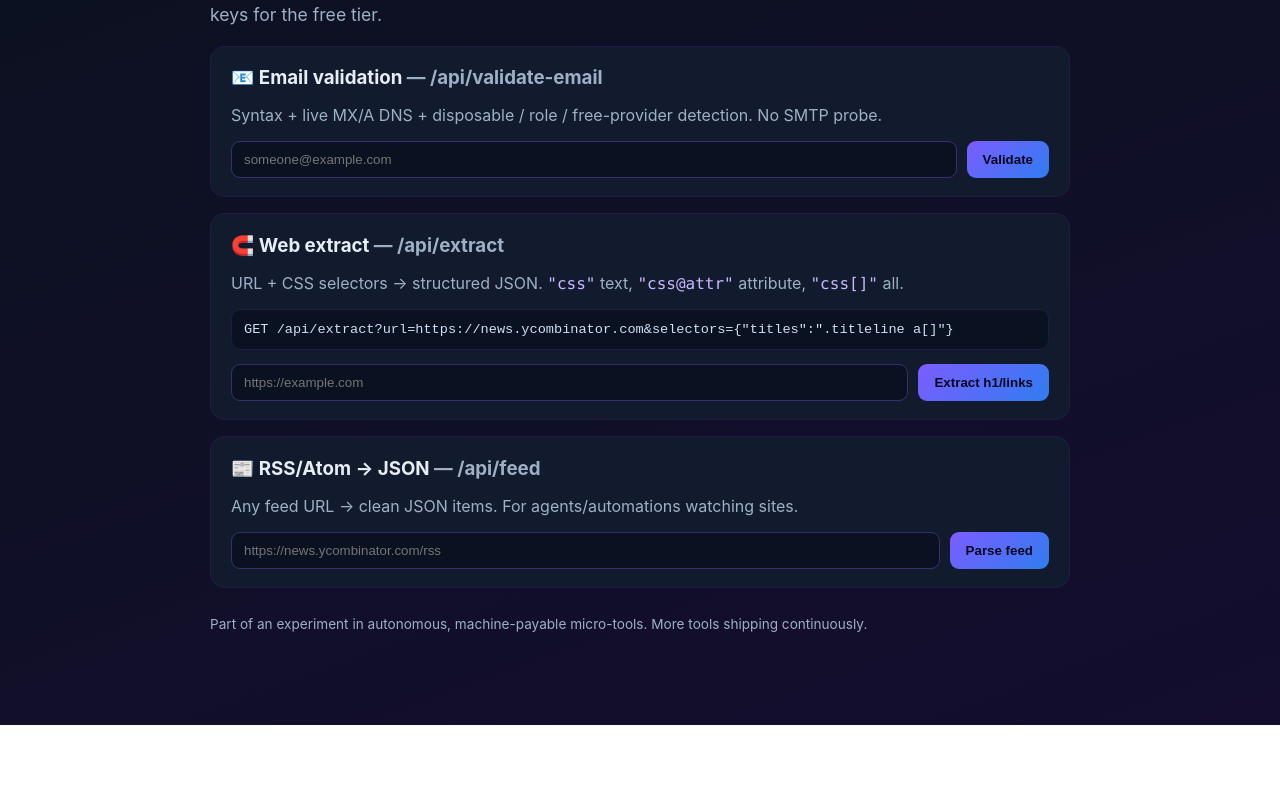
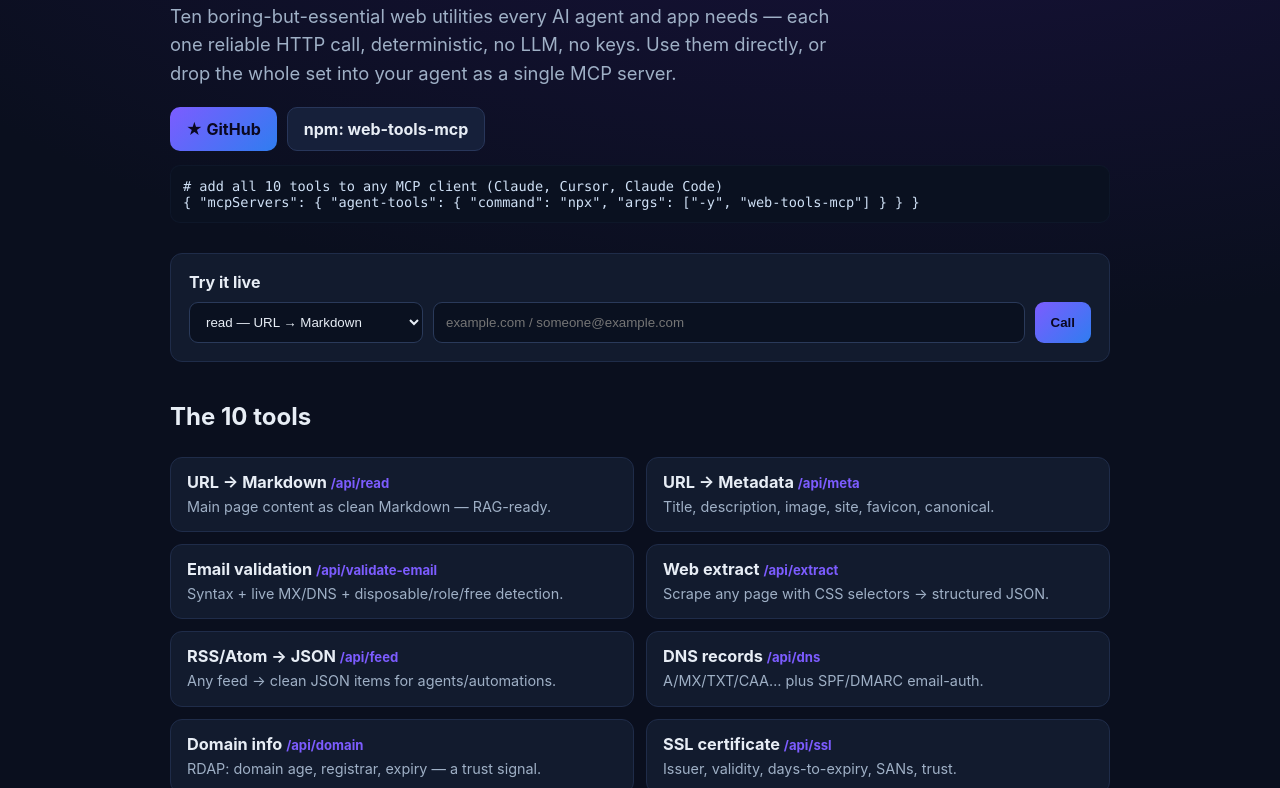
Before and after one commit to mlawsonking/MCP, a website: page agent-tools-api/index.html in a window 1280 px wide. Shown: the part 154-942 px from the top of the page. Before the commit the page ends 879 px from the top, so only its background shows below. Drawn offline with Linux system fonts and the light colour scheme.

Commit message:
Add monetization switch (edge middleware), rebuilt landing page, smithery.yaml
Co-Authored-By: Claude Opus 4.8 <noreply@anthropic.com>

```diff
--- a/agent-tools-api/index.html
+++ b/agent-tools-api/index.html
@@ -3,59 +3,98 @@
 <head>
 <meta charset="utf-8">
 <meta name="viewport" content="width=device-width, initial-scale=1">
-<title>Agent Tools API — deterministic utilities for AI agents</title>
+<title>Agent Tools — 10 deterministic web utilities for AI agents</title>
+<meta name="description" content="10 free, deterministic web-utility APIs for AI agents & developers — read pages as Markdown, unfurl metadata, validate email, scrape with CSS, parse feeds, DNS/RDAP/SSL/HTTP/structured-data. One MCP server.">
 <style>
-  :root{--bg:#0b1220;--card:#121b2e;--fg:#e7edf5;--muted:#9fb0c6;--a:#7c5cff;--b:#2f7df0}
-  *{box-sizing:border-box}body{margin:0;font-family:-apple-system,Segoe UI,Roboto,Arial,sans-serif;background:linear-gradient(160deg,#0b1220,#140d2e);color:var(--fg)}
-  .wrap{max-width:900px;margin:0 auto;padding:48px 20px 80px}
-  h1{font-size:2.1rem;margin:0 0 .3em;letter-spacing:-.5px}
-  .tag{display:inline-block;background:rgba(124,92,255,.15);color:var(--a);border:1px solid rgba(124,92,255,.4);padding:.2em .7em;border-radius:999px;font-size:.8rem;font-weight:600}
-  p.lead{color:var(--muted);font-size:1.1rem;line-height:1.5}
-  .tool{background:var(--card);border:1px solid #221a44;border-radius:14px;padding:18px 20px;margin:16px 0}
-  .tool h3{margin:.1em 0 .3em} code{font-family:ui-monospace,Menlo,Consolas,monospace;color:#c9b8ff}
-  pre{background:#0a1120;border:1px solid #221a44;border-radius:10px;padding:12px;overflow:auto;color:#cfe0f5;font-size:.85rem}
-  .row{display:flex;gap:10px;flex-wrap:wrap;margin-top:8px}
-  input{flex:1;min-width:220px;background:#0a1120;border:1px solid #3a2f6a;color:var(--fg);padding:10px 12px;border-radius:9px}
-  button{background:linear-gradient(135deg,var(--a),var(--b));color:#0a0820;border:0;font-weight:800;padding:10px 16px;border-radius:9px;cursor:pointer}
-  .out{white-space:pre-wrap;max-height:220px;overflow:auto;margin-top:8px;display:none}
-  .muted{color:var(--muted)}
+  :root{--bg:#0a0f1e;--card:#121b2e;--fg:#e7edf5;--muted:#9fb0c6;--a:#7c5cff;--b:#2f7df0;--g:#3ad29f}
+  *{box-sizing:border-box}body{margin:0;font-family:-apple-system,Segoe UI,Roboto,Arial,sans-serif;background:radial-gradient(1200px 600px at 70% -10%,#1a1240,#0a0f1e);color:var(--fg)}
+  .wrap{max-width:980px;margin:0 auto;padding:54px 20px 90px}
+  .tag{display:inline-block;background:rgba(58,210,159,.15);color:var(--g);border:1px solid rgba(58,210,159,.35);padding:.2em .7em;border-radius:999px;font-size:.8rem;font-weight:600}
+  h1{font-size:2.5rem;margin:.3em 0 .2em;letter-spacing:-1px}
+  .lead{color:var(--muted);font-size:1.15rem;line-height:1.55;max-width:680px}
+  .cta{display:flex;gap:10px;flex-wrap:wrap;margin:20px 0 8px}
+  .btn{display:inline-flex;align-items:center;gap:.5em;text-decoration:none;font-weight:700;padding:11px 16px;border-radius:10px}
+  .btn.p{background:linear-gradient(135deg,var(--a),var(--b));color:#0a0820}
+  .btn.s{background:#16203a;color:var(--fg);border:1px solid #28365a}
+  code,pre{font-family:ui-monospace,Menlo,Consolas,monospace}
+  pre{background:#0a1120;border:1px solid #22305030;border-radius:10px;padding:12px;overflow:auto;color:#cfe0f5;font-size:.85rem}
+  .grid{display:grid;grid-template-columns:1fr 1fr;gap:12px;margin:26px 0}
+  @media(max-width:720px){.grid{grid-template-columns:1fr}}
+  .tool{background:var(--card);border:1px solid #1f2c49;border-radius:12px;padding:14px 16px}
+  .tool h3{margin:0 0 .25em;font-size:1.02rem}
+  .tool .ep{color:var(--a);font-size:.82rem}
+  .tool p{margin:.35em 0 0;color:var(--muted);font-size:.9rem;line-height:1.4}
+  .try{margin:30px 0;background:var(--card);border:1px solid #1f2c49;border-radius:12px;padding:18px}
+  .row{display:flex;gap:10px;flex-wrap:wrap}
+  select,input{background:#0a1120;border:1px solid #2a3a5a;color:var(--fg);padding:11px 12px;border-radius:9px}
+  input{flex:1;min-width:200px}
+  button{background:linear-gradient(135deg,var(--a),var(--b));color:#0a0820;border:0;font-weight:800;padding:11px 16px;border-radius:9px;cursor:pointer}
+  .out{white-space:pre-wrap;max-height:300px;overflow:auto;margin-top:12px;display:none}
+  .muted{color:var(--muted)} a{color:var(--g)}
+  h2{margin-top:40px}
 </style>
 </head>
 <body>
 <div class="wrap">
-  <span class="tag">Engine #2 · live suite</span>
-  <h1>Agent Tools API</h1>
-  <p class="lead">Boring, deterministic web utilities every AI agent and app needs — one reliable call each. No LLM, no keys for the free tier.</p>
+  <span class="tag">live · free tier · one MCP server</span>
+  <h1>Agent Tools</h1>
+  <p class="lead">Ten boring-but-essential web utilities every AI agent and app needs — each one
+  reliable HTTP call, deterministic, no LLM, no keys. Use them directly, or drop the whole set into
+  your agent as a single MCP server.</p>
 
-  <div class="tool">
-    <h3>📧 Email validation <span class="muted">— /api/validate-email</span></h3>
-    <p class="muted">Syntax + live MX/A DNS + disposable / role / free-provider detection. No SMTP probe.</p>
-    <div class="row"><input id="e_in" placeholder="someone@example.com"><button onclick="run('validate-email','email','e_in','e_out')">Validate</button></div>
-    <pre class="out" id="e_out"></pre>
+  <div class="cta">
+    <a class="btn p" href="https://github.com/mlawsonking/MCP">★ GitHub</a>
+    <a class="btn s" href="https://www.npmjs.com/package/web-tools-mcp">npm: web-tools-mcp</a>
+  </div>
+  <pre># add all 10 tools to any MCP client (Claude, Cursor, Claude Code)
+{ "mcpServers": { "agent-tools": { "command": "npx", "args": ["-y", "web-tools-mcp"] } } }</pre>
+
+  <div class="try">
+    <strong>Try it live</strong>
+    <div class="row" style="margin-top:10px">
+      <select id="ep">
+        <option value="read?url=">read — URL → Markdown</option>
+        <option value="meta?url=">meta — URL → metadata</option>
+        <option value="validate-email?email=">validate-email</option>
+        <option value="dns?domain=">dns — records + SPF/DMARC</option>
+        <option value="domain?name=">domain — RDAP age/registrar</option>
+        <option value="ssl?host=">ssl — certificate</option>
+        <option value="http?url=">http — redirects + headers</option>
+        <option value="structured?url=">structured — JSON-LD/schema</option>
+        <option value="feed?url=">feed — RSS/Atom → JSON</option>
+      </select>
+      <input id="val" placeholder="example.com / someone@example.com">
+      <button id="go">Call</button>
+    </div>
+    <pre class="out" id="out"></pre>
   </div>
 
-  <div class="tool">
-    <h3>🧲 Web extract <span class="muted">— /api/extract</span></h3>
-    <p class="muted">URL + CSS selectors → structured JSON. <code>"css"</code> text, <code>"css@attr"</code> attribute, <code>"css[]"</code> all.</p>
-    <pre>GET /api/extract?url=https://news.ycombinator.com&selectors={"titles":".titleline a[]"}</pre>
-    <div class="row"><input id="x_in" placeholder="https://example.com"><button onclick="runExtract()">Extract h1/links</button></div>
-    <pre class="out" id="x_out"></pre>
+  <h2>The 10 tools</h2>
+  <div class="grid">
+    <div class="tool"><h3>URL → Markdown <span class="ep">/api/read</span></h3><p>Main page content as clean Markdown — RAG-ready.</p></div>
+    <div class="tool"><h3>URL → Metadata <span class="ep">/api/meta</span></h3><p>Title, description, image, site, favicon, canonical.</p></div>
+    <div class="tool"><h3>Email validation <span class="ep">/api/validate-email</span></h3><p>Syntax + live MX/DNS + disposable/role/free detection.</p></div>
+    <div class="tool"><h3>Web extract <span class="ep">/api/extract</span></h3><p>Scrape any page with CSS selectors → structured JSON.</p></div>
+    <div class="tool"><h3>RSS/Atom → JSON <span class="ep">/api/feed</span></h3><p>Any feed → clean JSON items for agents/automations.</p></div>
+    <div class="tool"><h3>DNS records <span class="ep">/api/dns</span></h3><p>A/MX/TXT/CAA… plus SPF/DMARC email-auth.</p></div>
+    <div class="tool"><h3>Domain info <span class="ep">/api/domain</span></h3><p>RDAP: domain age, registrar, expiry — a trust signal.</p></div>
+    <div class="tool"><h3>SSL certificate <span class="ep">/api/ssl</span></h3><p>Issuer, validity, days-to-expiry, SANs, trust.</p></div>
+    <div class="tool"><h3>HTTP inspector <span class="ep">/api/http</span></h3><p>Redirect chain + security-header report.</p></div>
+    <div class="tool"><h3>Structured data <span class="ep">/api/structured</span></h3><p>JSON-LD / schema.org / OpenGraph extraction.</p></div>
   </div>
 
-  <div class="tool">
-    <h3>📰 RSS/Atom → JSON <span class="muted">— /api/feed</span></h3>
-    <p class="muted">Any feed URL → clean JSON items. For agents/automations watching sites.</p>
-    <div class="row"><input id="f_in" placeholder="https://news.ycombinator.com/rss"><button onclick="run('feed','url','f_in','f_out')">Parse feed</button></div>
-    <pre class="out" id="f_out"></pre>
-  </div>
-
-  <p class="muted" style="margin-top:28px;font-size:.85rem;">Part of an experiment in autonomous, machine-payable micro-tools. More tools shipping continuously.</p>
+  <p class="muted" style="margin-top:36px;font-size:.85rem">Hardened (SSRF-guarded, timeouts, size caps). Deterministic — same input, same output. <a href="https://github.com/mlawsonking/MCP">Open source (MIT)</a>.</p>
 </div>
 <script>
-  async function show(id, url){ const o=document.getElementById(id); o.style.display='block'; o.textContent='…';
-    try{ const r=await fetch(url); o.textContent=JSON.stringify(await r.json(),null,2);}catch(e){o.textContent='⚠ '+e.message;} }
-  function run(path, param, inId, outId){ const v=document.getElementById(inId).value.trim(); if(!v)return; show(outId, '/api/'+path+'?'+param+'='+encodeURIComponent(v)); }
-  function runExtract(){ const v=document.getElementById('x_in').value.trim()||'https://example.com'; const sel=JSON.stringify({h1:'h1',links:'a[]@href'}); show('x_out','/api/extract?url='+encodeURIComponent(v)+'&selectors='+encodeURIComponent(sel)); }
+  const $=(id)=>document.getElementById(id);
+  async function run(){
+    const ep=$('ep').value, v=$('val').value.trim(); if(!v)return;
+    const o=$('out'); o.style.display='block'; o.textContent='…';
+    try{ const r=await fetch('/api/'+ep+encodeURIComponent(v)); o.textContent=JSON.stringify(await r.json(),null,2).slice(0,6000); }
+    catch(e){ o.textContent='⚠ '+e.message; }
+  }
+  $('go').addEventListener('click',run);
+  $('val').addEventListener('keydown',e=>{if(e.key==='Enter')run();});
 </script>
 </body>
 </html>
```
Also changed, not shown: agent-tools-api/middleware.js (added, +22 -0 lines), smithery.yaml (added, +10 -0 lines), 1 other file.
